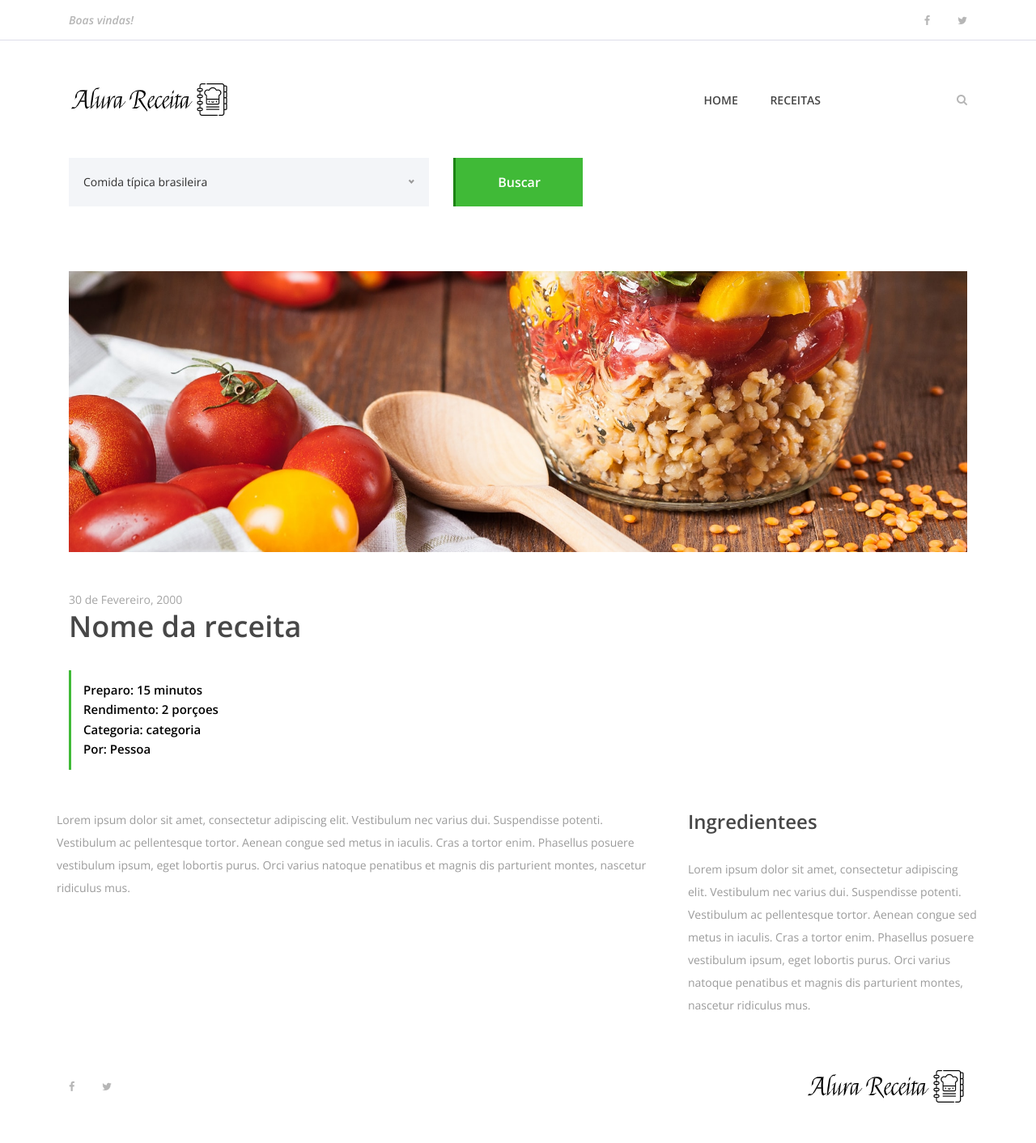
After one commit to RodrigoVazOliveira/bookBuildFoods, a Django app: page /receita in a window 1280 px wide. The commit adds this page. Shown: the whole page at 81% size. Run offline with Django 4.2, Linux system fonts and the light colour scheme; some libraries are stand-ins or nearby versions.

Commit message:
Configurar template de receita

```diff
--- /dev/null
+++ b/recipe/templates/receita.html
@@ -0,0 +1,225 @@
+<!DOCTYPE html>
+<html lang="en">
+
+<head>
+    <meta charset="UTF-8">
+    <meta name="description" content="">
+    <meta http-equiv="X-UA-Compatible" content="IE=edge">
+    <meta name="viewport" content="width=device-width, initial-scale=1, shrink-to-fit=no">
+    <!-- The above 4 meta tags *must* come first in the head; any other head content must come *after* these tags -->
+
+    <!-- Title -->
+    <title>Alura Receitas</title>
+
+    <!-- Favicon -->
+    <link rel="icon" href="img/core-img/favicon.ico">
+
+    <!-- Core Stylesheet -->
+    <link rel="stylesheet" href="site.css">
+
+</head>
+
+<body>
+    <!-- Preloader -->
+    <div id="preloader">
+        <i class="circle-preloader"></i>
+        <img src="img/core-img/hamburger.png" alt="">
+    </div>
+
+    <!-- Search Wrapper -->
+    <div class="search-wrapper">
+        <!-- Close Btn -->
+        <div class="close-btn"><i class="fa fa-times" aria-hidden="true"></i></div>
+
+        <div class="container">
+            <div class="row">
+                <div class="col-12">
+                    <form action="#" method="post">
+                        <input type="search" name="search" placeholder="O que está procurando...">
+                        <button type="submit"><i class="fa fa-search" aria-hidden="true"></i></button>
+                    </form>
+                </div>
+            </div>
+        </div>
+    </div>
+
+    <!-- ##### Header Area Start ##### -->
+    <header class="header-area">
+
+        <!-- Top Header Area -->
+        <div class="top-header-area">
+            <div class="container h-100">
+                <div class="row h-100 align-items-center justify-content-between">
+                    <!-- Breaking News -->
+                    <div class="col-12 col-sm-6">
+                        <div class="breaking-news">
+                            <div id="breakingNewsTicker" class="ticker">
+                                <ul>
+                                    <li><a href="">Boas vindas!</a></li>
+                                    <li><a href="">As melhores receitas</a></li>
+                                    <li><a href="">Você encontra aqui!</a></li>
+                                </ul>
+                            </div>
+                        </div>
+                    </div>
+
+                    <!-- Top Social Info -->
+                    <div class="col-12 col-sm-6">
+                        <div class="top-social-info text-right">
+                            <a href="#"><i class="fa fa-facebook" aria-hidden="true"></i></a>
+                            <a href="#"><i class="fa fa-twitter" aria-hidden="true"></i></a>
+                        </div>
+                    </div>
+                </div>
+            </div>
+        </div>
+
+        <!-- Navbar Area -->
+        <div class="delicious-main-menu">
+            <div class="classy-nav-container breakpoint-off">
+                <div class="container">
+                    <!-- Menu -->
+                    <nav class="classy-navbar justify-content-between" id="deliciousNav">
+
+                        <!-- Logo -->
+                        <a class="nav-brand" href="index.html"><img src="img/core-img/logo.png" alt=""></a>
+
+                        <!-- Navbar Toggler -->
+                        <div class="classy-navbar-toggler">
+                            <span class="navbarToggler"><span></span><span></span><span></span></span>
+                        </div>
+
+                        <!-- Menu -->
+                        <div class="classy-menu">
+
+                            <!-- close btn -->
+                            <div class="classycloseIcon">
+                                <div class="cross-wrap"><span class="top"></span><span class="bottom"></span></div>
+                            </div>
+
+                            <!-- Nav Start -->
+                            <div class="classynav">
+                                <ul>
+                                    <li><a href="index.html">Home</a></li>
+                                    <li><a href="receita.html">Receitas</a></li>
+                                </ul>
+
+                                <!-- Newsletter Form -->
+                                <div class="search-btn">
+                                    <i class="fa fa-search" aria-hidden="true"></i>
+                                </div>
+
+                            </div>
+                            <!-- Nav End -->
+                        </div>
+                    </nav>
+                </div>
+            </div>
+        </div>
+    </header>
+    <!-- ##### Header Area End ##### -->
+
+        <!-- Receipe Post Search -->
+        <div class="receipe-post-search mb-80">
+            <div class="container">
+                <form action="#" method="post">
+                    <div class="row">
+                        <div class="col-12 col-lg-5">
+                            <select name="select1" id="select1">
+                                <option value="1">Comida típica brasileira</option>
+                                <option value="1">Massas</option>
+                                <option value="1">Veganas</option>
+                            </select>
+                        </div>
+                        <div class="col-12 col-lg-2 text-right">
+                            <button type="submit" class="btn delicious-btn">Buscar</button>
+                        </div>
+                    </div>
+                </form>
+            </div>
+        </div>
+
+        <!-- Receipe Slider -->
+        <div class="container">
+            <div class="row">
+                <div class="col-12">
+                    <div class="receipe-slider owl-carousel">
+                        <img src="img/bg-img/tomate_banner.jpg">
+                    </div>
+                </div>
+            </div>
+        </div>
+
+        <!-- Receipe Content Area -->
+        <div class="receipe-content-area">
+            <div class="container">
+
+                <div class="row">
+                    <div class="col-12 col-md-8">
+                        <div class="receipe-headline my-5">
+                            <span>30 de Fevereiro, 2000</span>
+                            <h2>Nome da receita</h2>
+                            <div class="receipe-duration">
+                                <h6>Preparo: 15 minutos</h6>
+                                <h6>Rendimento: 2 porçoes</h6>
+                                <h6>Categoria: categoria</h6>
+                                <h6>Por: Pessoa</h6>
+                            </div>
+                        </div>
+                    </div>
+
+                <div class="row">
+                    <div class="col-12 col-lg-8">
+                        <!-- Single Preparation Step -->
+                        <div class="single-preparation-step d-flex">
+                            <p>Lorem ipsum dolor sit amet, consectetur adipiscing elit. Vestibulum nec varius dui. Suspendisse potenti. Vestibulum ac pellentesque tortor. Aenean congue sed metus in iaculis. Cras a tortor enim. Phasellus posuere vestibulum ipsum, eget lobortis purus. Orci varius natoque penatibus et magnis dis parturient montes, nascetur ridiculus mus. </p>
+                        </div>
+                    </div>
+
+                    <!-- Ingredientes -->
+                    <div class="col-12 col-lg-4">
+                        <div class="ingredients">
+                            <h4>Ingredientees</h4>
+                            <div class="ingredients">
+                                <p>Lorem ipsum dolor sit amet, consectetur adipiscing elit. Vestibulum nec varius dui. Suspendisse potenti. Vestibulum ac pellentesque tortor. Aenean congue sed metus in iaculis. Cras a tortor enim. Phasellus posuere vestibulum ipsum, eget lobortis purus. Orci varius natoque penatibus et magnis dis parturient montes, nascetur ridiculus mus. </p>
+                            </p>
+                            </div>
+                        </div>
+                    </div>
+                </div>
+                <!-- Ingredientes -->
+
+    <!-- ##### Footer Area Start ##### -->
+    <footer class="footer-area">
+            <div class="container h-100">
+                <div class="row h-100">
+                    <div class="col-12 h-100 d-flex flex-wrap align-items-center justify-content-between">
+                        <!-- Footer Social Info -->
+                        <div class="footer-social-info text-right">
+                            <a href="#"><i class="fa fa-facebook" aria-hidden="true"></i></a>
+                            <a href="#"><i class="fa fa-twitter" aria-hidden="true"></i></a>
+                        </div>
+                        <!-- Footer Logo -->
+                        <div class="footer-logo">
+                            <a href="index.html"><img src="img/core-img/logo.png" alt=""></a>
+                        </div>
+                    </div>
+                </div>
+            </div>
+        </footer>
+        <!-- ##### Footer Area Start ##### -->
+
+    <!-- ##### All Javascript Files ##### -->
+    <!-- jQuery-2.2.4 js -->
+    <script src="js/jquery/jquery-2.2.4.min.js"></script>
+    <!-- Popper js -->
+    <script src="js/bootstrap/popper.min.js"></script>
+    <!-- Bootstrap js -->
+    <script src="js/bootstrap/bootstrap.min.js"></script>
+    <!-- All Plugins js -->
+    <script src="js/plugins/plugins.js"></script>
+    <!-- Active js -->
+    <script src="js/active.js"></script>
+</body>
+
+</html>
--- a/recipe/urls.py
+++ b/recipe/urls.py
@@ -3,4 +3,5 @@ from . import views
 
 urlpatterns = [
     path('', views.index, name = 'index'),
+    path('receita', views.receita, name='receita')
 ]
--- a/recipe/views.py
+++ b/recipe/views.py
@@ -3,3 +3,7 @@ from django.shortcuts import render
 
 def index(request):
     return render(request, 'index.html')
+
+
+def receita(request):
+    return render(request, 'receita.html')
```
Also changed, not shown: recipe/templates/index.html (+7 -5 lines).
